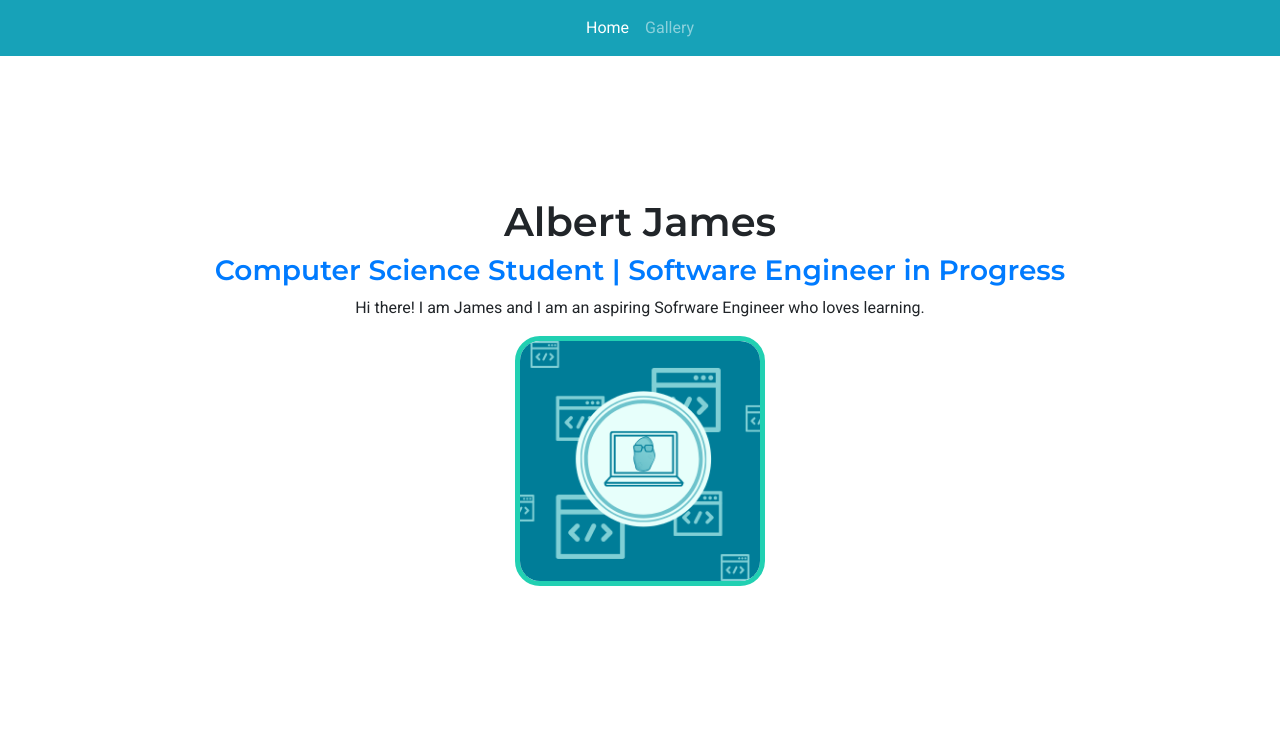
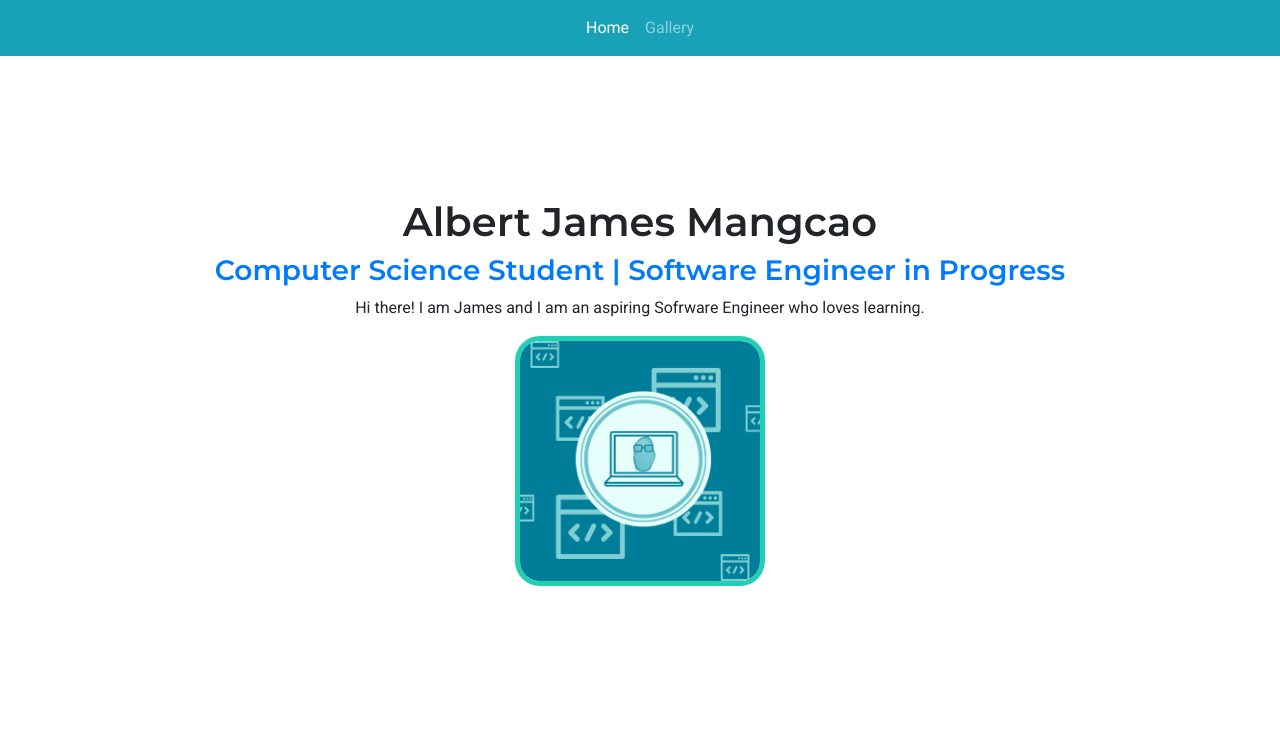
Before and after one commit to Jamescancode/james-fcb-portfolio, a plain HTML site: page index.html in a window 1280 px wide. Shown: the top 742 px of the page. Drawn offline with nearby package versions, Linux system fonts and the light colour scheme.

Commit message:
added: last name added to the page

```diff
--- a/index.html
+++ b/index.html
@@ -40,7 +40,7 @@
 		<div class="container-fluid">
 			<!-- landing page starts here -->
 			<section id="landing" class="jumbotron text-center mt-3">
-				<h1>Albert James</h1>
+				<h1>Albert James Mangcao</h1>
 				<h3>Computer Science Student | Software Engineer in Progress</h3>
 				<p>Hi there! I am James and I am an aspiring Sofrware Engineer who loves learning.</p>
 				<img class="img-fluid" src="images/img2-landing.png">
```
